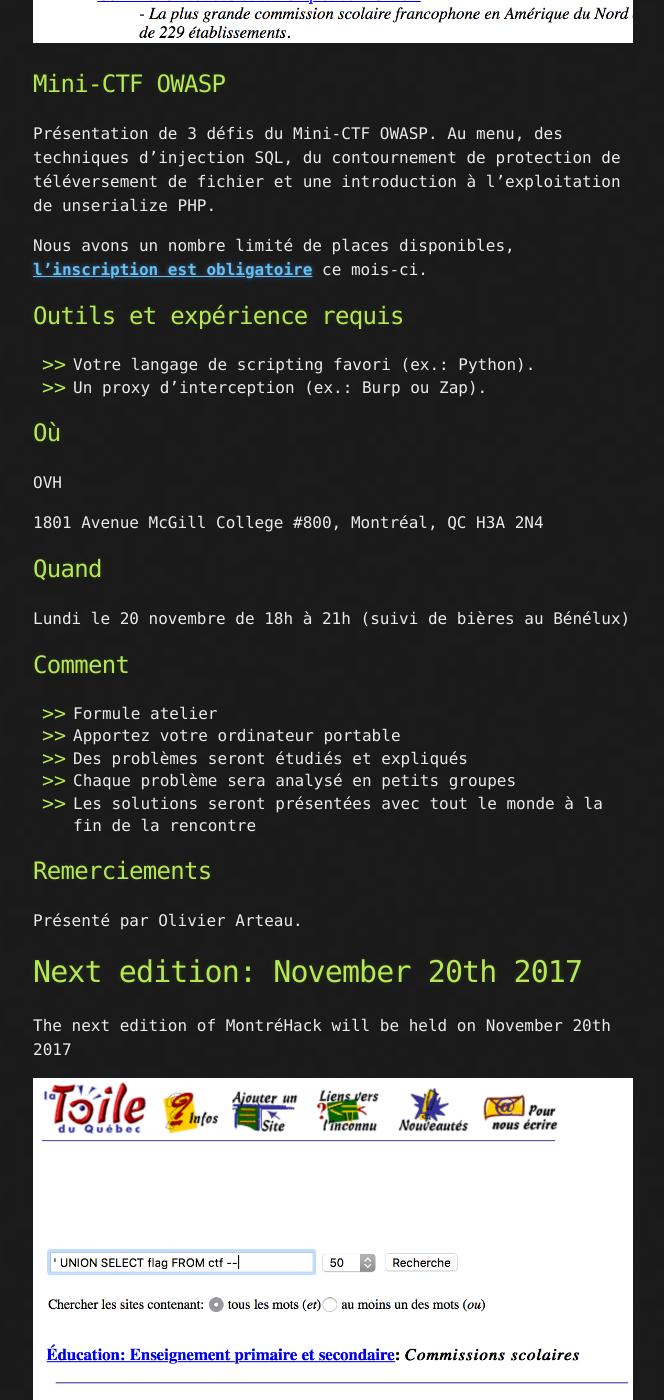
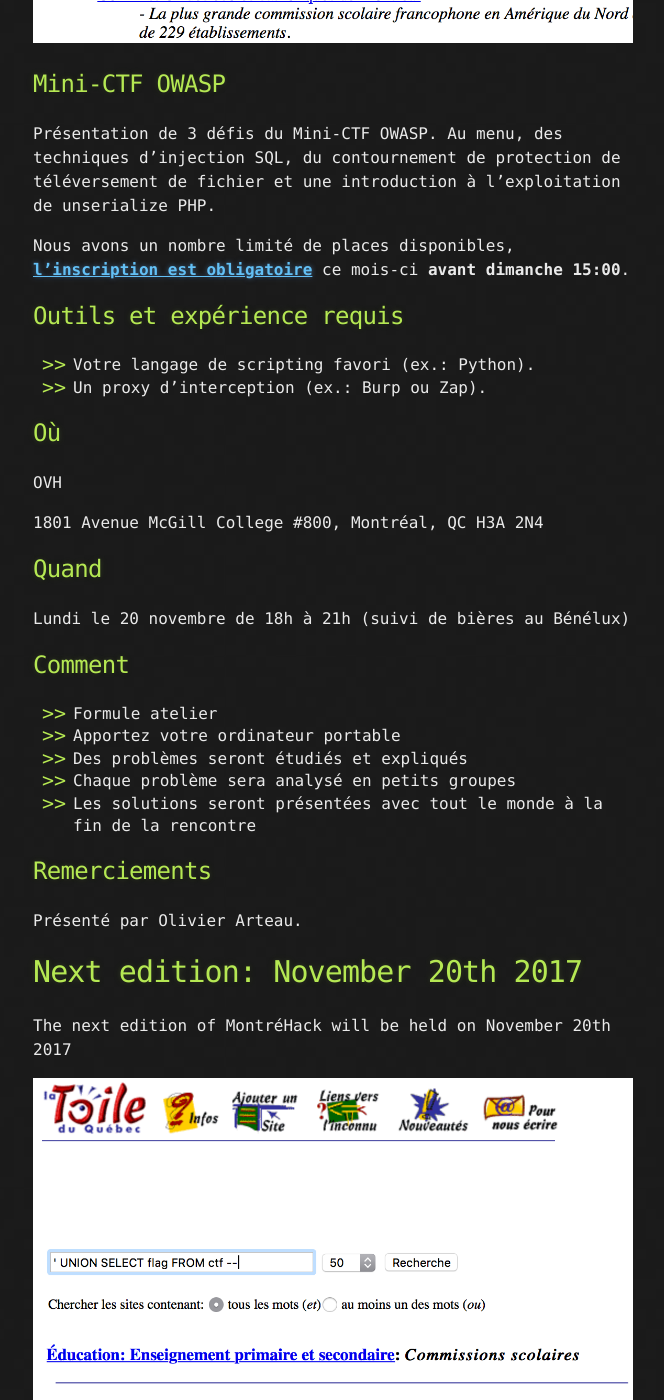
Before and after one commit to montrehack/montrehack.github.com, a Jekyll site: the page built from index.md, in a window 1280 px wide and 1400 px high, scrolled down 940 px. Shown: the whole window, without its empty margins (307-971 px from the left). Built offline with Jekyll 4.4.1, drawn with Linux system fonts in a browser that asks for light colours; comment, search, counter and statistics services are not loaded; some of the changed text lies outside the part shown.

Commit message:
Added registration deadline datetime

```diff
--- a/index.md
+++ b/index.md
@@ -19,7 +19,7 @@ introduction à l’exploitation de unserialize PHP.
 
 Nous avons un nombre limité de places disponibles, [**l'inscription est
 obligatoire**](https://www.eventbrite.ca/e/billets-montrehack-39923111100)
-ce mois-ci.
+ce mois-ci **avant dimanche 15:00**.
 
 ## Outils et expérience requis
 
```
Also changed, not shown: other parts of index.md (+1 -1 lines).
